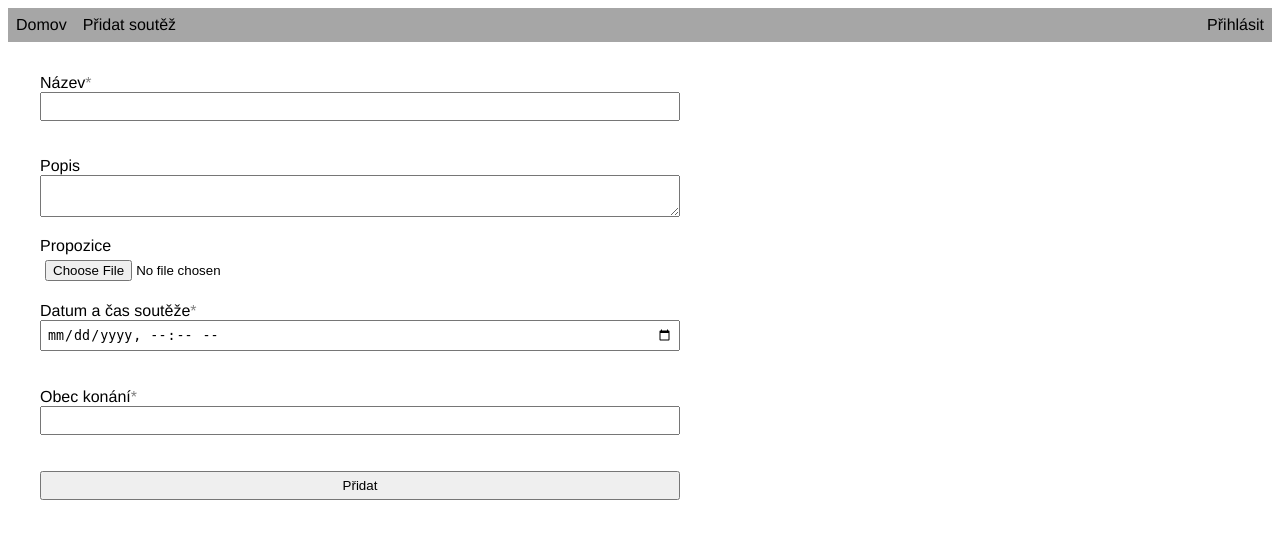
After one commit to robazcz/zwa_souteze, a PHP site: page /add_competition in a window 1280 px wide. The commit adds this page. Shown: the top 539 px of the page. Run offline with PHP 8.4, Linux system fonts and the light colour scheme.

Commit message:
add_competition

```diff
--- /dev/null
+++ b/add_competition.php
@@ -0,0 +1,52 @@
+<?php
+    if(!isset($_POST["title"])) {
+        $error["title"] = "Pole nemůže být prázdné";
+    }
+    if(!isset($_POST["date_event"])) {
+        $error["date_event"] = "Pole nemůže být prázdné";
+    }
+    if(!isset($_POST["town"])) {
+        $error["town"] = "Pole nemůže být prázdné";
+    }
+?>
+
+<!DOCTYPE html>
+<html lang="en">
+<head>
+    <meta charset="UTF-8">
+    <meta name="viewport" content="width=device-width, initial-scale=1.0">
+    <link rel="stylesheet" href="zwa/static/style.css">
+    <title>Přidat soutěž</title>
+</head>
+<body>
+<?php include_once("header.php"); ?>
+    <main class="add-comp">
+        <form action="" method="post" class="login-box">
+            <div>
+                <label for="comp_title">Název<div class="tooltip">*<span class="tooltiptext">Povinné pole</span></div></label>
+                <input type="text" name="title" id="comp_title">
+                <p id="comp_title_error"></p>
+            </div>
+            <div>
+                <label for="comp_description">Popis</label>
+                <textarea name="description" id="comp_description"></textarea>
+            </div>
+            <div>
+                <label for="comp_proposition">Propozice</label>
+                <input type="file" name="proposition" id="comp_proposition">
+            </div>
+            <div>
+                <label for="comp_date_event">Datum a čas soutěže<div class="tooltip">*<span class="tooltiptext">Povinné pole</span></div></label>
+                <input type="datetime-local" name="date_event" id="comp_date_event">
+                <p id="comp_date_event_error"></p>
+            </div>
+            <div>
+                <label for="comp_town">Obec konání<div class="tooltip">*<span class="tooltiptext">Povinné pole</span></div></label>
+                <input type="text" name="town" id="comp_town">
+                <p id="comp_town_error"></p>
+            </div>
+            <input type="submit" value="Přidat">
+        </form>
+    </main>
+</body>
+</html>
--- a/header.php
+++ b/header.php
@@ -2,7 +2,8 @@
         <nav class="navbar">
             <ul>
                 <li><a href="home">Domov</a></li>
-                <li class='login'><a href="<?php echo !strpos($_SERVER["REQUEST_URI"], "login")?"login?next=$_SERVER[REQUEST_URI]":"login"?>"><?php echo isset($_SESSION['username'])?$_SESSION['username']:"login"; ?></a></li>
+                <li><a href="add_competition">Přidat soutěž</a></li>
+                <li class='login'><a href="<?php echo !strpos($_SERVER["REQUEST_URI"], "login")?"login?next=$_SERVER[REQUEST_URI]":"login"?>"><?php echo isset($_SESSION['username'])?$_SESSION['username']:"Přihlásit"; ?></a></li>
             </ul>
         </nav>
     </header>
--- a/login.php
+++ b/login.php
@@ -42,6 +42,7 @@ if(isset($_POST["username"], $_POST["password"])){
     <?php include_once("header.php"); ?>
     <main class="login">
         <form action="login" method="post" id="login_form" class="login-box">
+            <h3>Přihásit</h3>
             <?php echo isset($_GET["next"])? "<input type='hidden' name='next' value='$_GET[next]'>": "" ?>
             <div>
                 <label for="username">Uživatelské jméno<div class="tooltip">*<span class="tooltiptext">Povinné pole</span></div></label>
--- a/profile.php
+++ b/profile.php
@@ -20,8 +20,11 @@ if(isset($_POST["logout"])){
     <?php include_once("header.php"); ?>
     <main>
         <?php
-        echo $_SESSION["username"];
+        echo "<h3>$_SESSION[username]</h3>";
+        echo "<div>Mnou přidané soutěže:";
+        echo "</div>";
         ?>
+
         <form action="profile" method="post">
             <input type="hidden" name="logout">
             <input type="submit" value="Odhlásit se">
--- a/static/style.css
+++ b/static/style.css
@@ -73,10 +73,11 @@ a{
     justify-content: center;
     border: solid 2px black;
     padding: 1em;
+    min-width: 35vw;
     /* min-width: 20em; */
 }
 
-.login-box input{
+.login-box input, .login-box textarea{
     width: 100%;
     padding: 5px;
     margin: 0;
@@ -95,6 +96,10 @@ a{
     height: .9em;
 }
 
+.login-box label{
+    display: block;
+}
+
 .login-box input.error{
     border-color: red;
 }
@@ -103,7 +108,7 @@ main.login{
     display: flex;
     justify-content: center;
     align-items: center;
-    padding: 3em 0;
+    padding-top: 3em;
 }
 
 .comp-name-line p, .comp-name-line h2{
@@ -151,3 +156,42 @@ main.login{
 .tooltip:hover .tooltiptext {
     visibility: visible;
 }
+
+.comp .comp-info{
+    display: block;
+}
+
+.comp .results th{
+    padding: .4em 1em 0;
+    border-bottom: black 1px solid;
+}
+
+.comp .results td{
+    text-align: center;
+    padding: .4em 0 0;
+    border: black 1px solid;
+    border-left: none;
+    border-right: none;
+}
+
+.comp .results table{
+    border-collapse: collapse;
+}
+
+main.add-comp{
+    display: flex;
+    padding: 1em 1em;
+}
+
+.add-comp .login-box > div{
+    margin-bottom: 1em;
+}
+
+.add-comp .login-box{
+    min-width: 50vw;
+    border: none;
+}
+
+textarea{
+    font-family: 'Helvetica', 'Arial', sans-serif;
+}
```
Also changed, not shown: competition.php (+8 -7 lines), register.php (+14 -17 lines), database.db, 1 other file.
